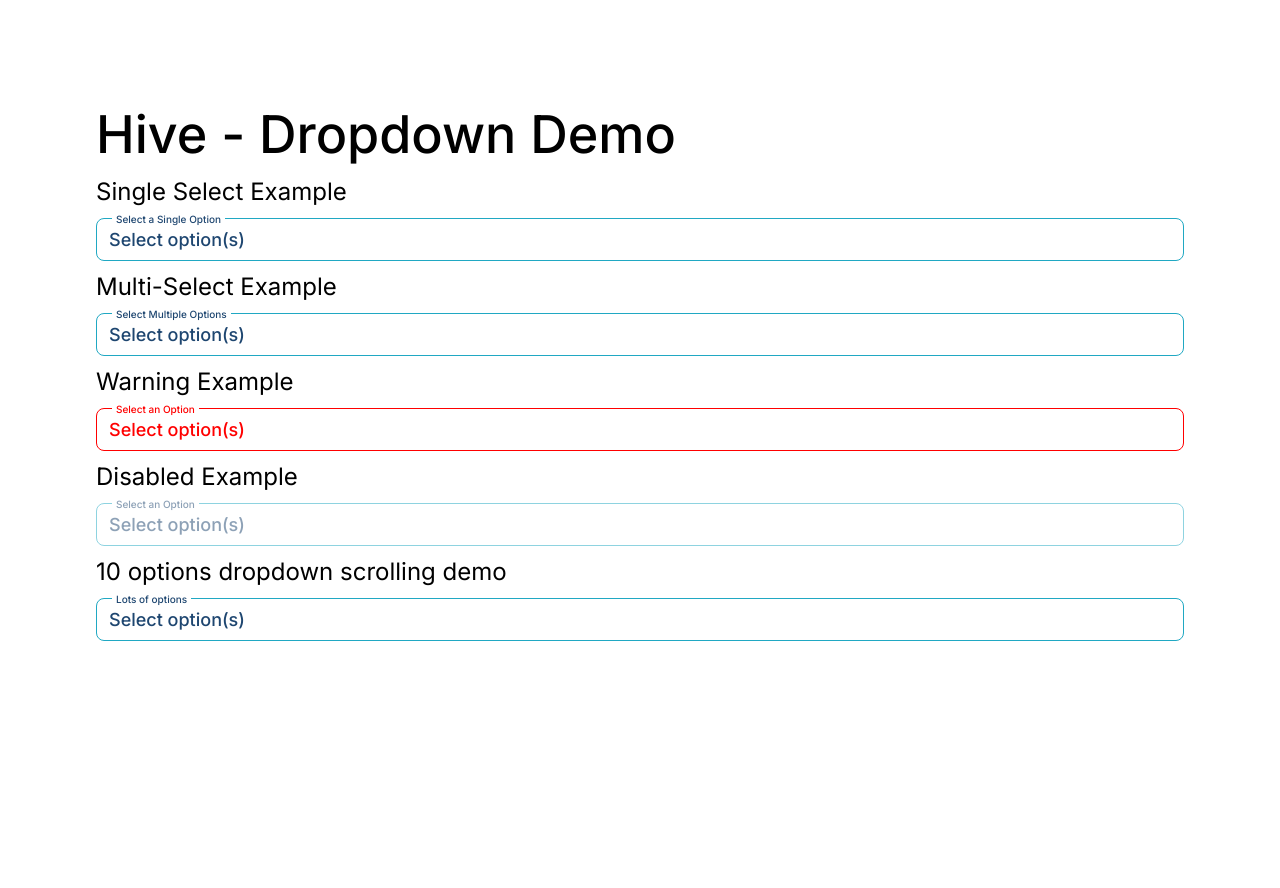
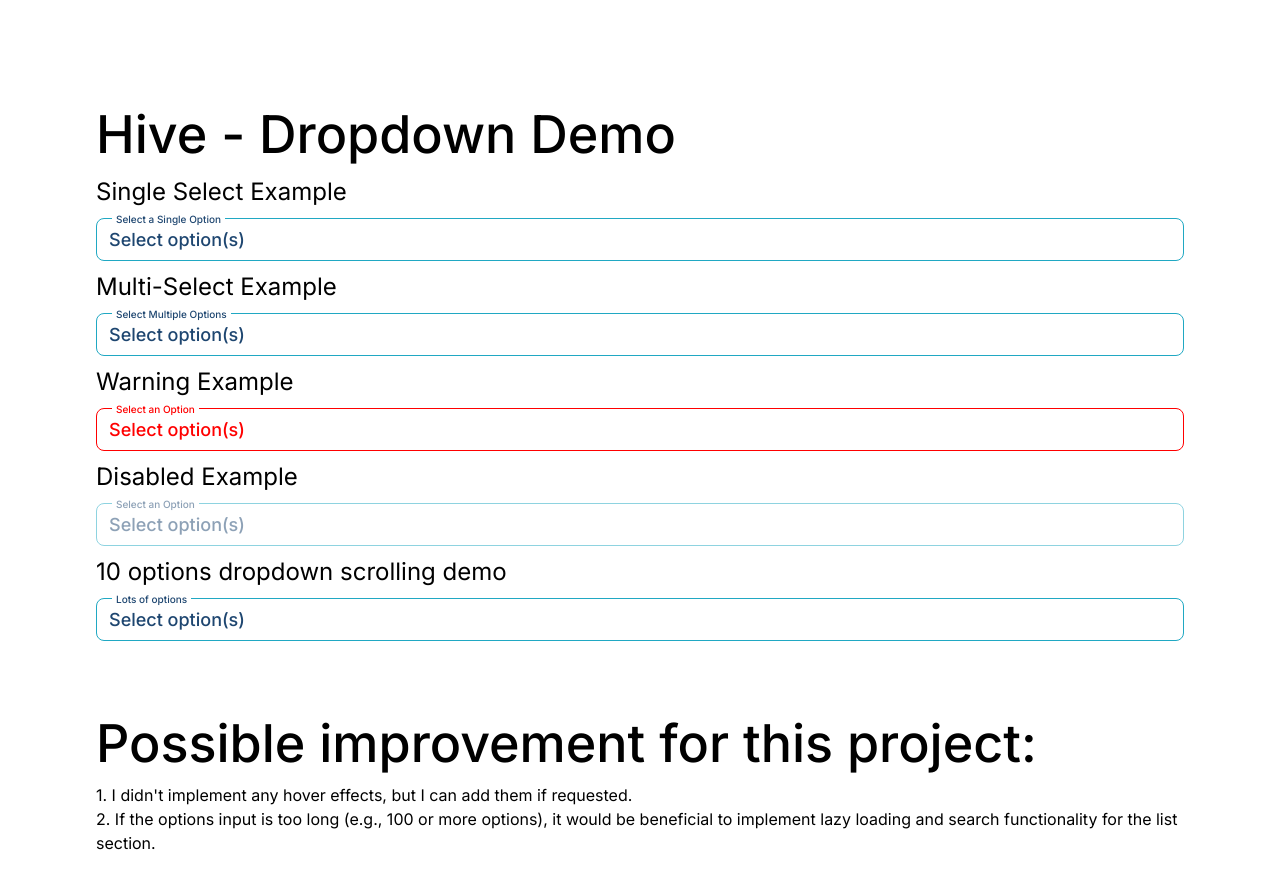
Before and after one commit to mingxin-yu/hive-dropdown, a Next.js app: page / in a window 1280 px wide. Shown: the top 888 px of the page. Before the commit the page ends 800 px from the top, so only its background shows below. Built offline with nearby package versions, Linux system fonts and the light colour scheme.

Commit message:
add future improvement suggestions

```diff
--- a/src/app/page.js
+++ b/src/app/page.js
@@ -19,6 +19,13 @@ export default function Home() {
         <WarningExample />
         <DisableExample />
         <LotsOptionsExample />
+        <div className="h1 mt-16">
+            Possible improvement for this project:
+        </div>
+          <div>
+            <div>1. I didn't implement any hover effects, but I can add them if requested. </div>
+            <div>2. If the options input is too long (e.g., 100 or more options), it would be beneficial to implement lazy loading and search functionality for the list section.</div>
+        </div>
       </div>
     )
 }
```
